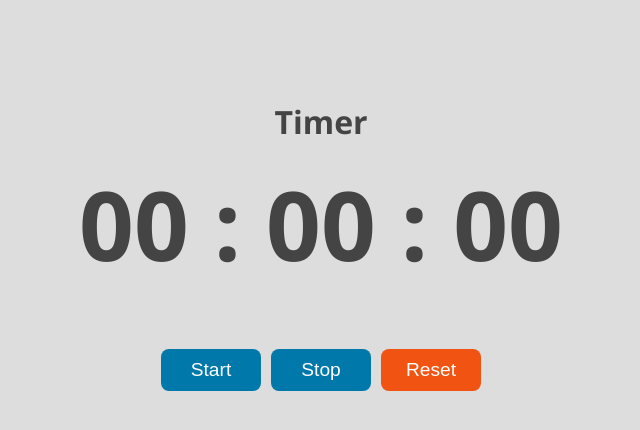
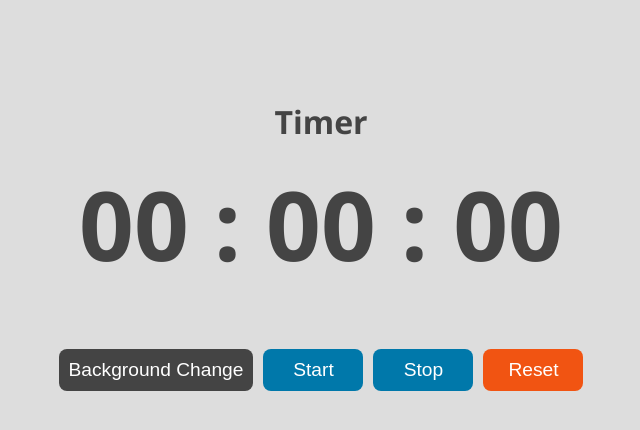
Before and after one commit to MiladRaouf/timer-miniproject-react, a React (Create React App) app: page / in a window 1280 px wide. Shown: the top 430 px of the page, without its empty margins (319-959 px from the left). Built offline with nearby package versions, Linux system fonts and the light colour scheme.

Commit message:
change class to function and create background button

```diff
--- a/src/App.js
+++ b/src/App.js
@@ -1,4 +1,4 @@
-import React from 'react';
+import React, { useEffect, useState } from 'react';
 import ReactDOM from 'react-dom';
 import Timer from './Timer';
 import Title from './Title';
@@ -6,15 +6,25 @@ import Title from './Title';
 import './style.css';
 
 
-class App extends React.Component {
-    render() {
-        return (
-            <div className='timer-parent'>
-                <Title />
-                <Timer />
-            </div>
-        );
-    }
+
+let App = () => {
+    const [title, setTitle] = useState('Timer');
+    const [isLight, setIsligth] = useState('false');
+
+    // useEffect(()=>{
+    //     return ()=>{};
+    // },[]);
+
+    const isLightHandle = ()=>{
+        setIsligth(!isLight);
+    };
+
+    return (
+        <div className = 'timer-parent'>
+            <Title title = {title} />
+            <Timer isLight = {isLight} isLightHandle = {isLightHandle} />
+        </div>
+    );
 }
 
 export default App;
--- a/src/Timer.js
+++ b/src/Timer.js
@@ -15,7 +15,7 @@ class Timer extends React.Component {
     }
 
     runTimer = () => {
-        if (this.state.runTime == false) {
+        if (this.state.runTime === false) {
             this.setState({
                 runTime: true
             });
@@ -25,14 +25,14 @@ class Timer extends React.Component {
                     second: this.state.second + 1
                 });
 
-                if (this.state.second == 60) {
+                if (this.state.second === 60) {
                     this.setState({
                         minute: this.state.minute + 1,
                         second: 0
                     });
                 }
 
-                if (this.state.minute == 60) {
+                if (this.state.minute === 60) {
                     this.setState({
                         hour: this.state.hour + 1,
                         minute: 0
@@ -63,14 +63,16 @@ class Timer extends React.Component {
         let h = this.state.hour;
         let m = this.state.minute;
         let s = this.state.second;
+        let changeBackgroundClassName = this.props.isLight ? 'change-background dark' : 'change-background light';
 
         return (
             <div>
                 <h1>{`${h < 10 ? '0' + h : h} : ${m < 10 ? '0' + m : m} : ${s < 10 ? '0' + s : s}`}</h1>
                 <div className='button-box'>
-                    <button onClick={this.runTimer}>Start</button>
-                    <button onClick={this.stopTimer}>Stop</button>
-                    <button onClick={this.resetTimer}>Reset</button>
+                    <button className={changeBackgroundClassName} onClick={this.props.isLightHandle}>Background Change</button>
+                    <button className='start' onClick={this.runTimer}>Start</button>
+                    <button className='stop' onClick={this.stopTimer}>Stop</button>
+                    <button className='reset' onClick={this.resetTimer}>Reset</button>
                 </div>
             </div>
         );
--- a/src/Title.js
+++ b/src/Title.js
@@ -5,7 +5,7 @@ import ReactDOM from 'react-dom';
 class Title extends React.Component {
   render() {
     return (
-      <h1>Timer</h1>
+      <h1>{this.props.title}</h1>
     );
   }
 }
--- a/src/style.css
+++ b/src/style.css
@@ -28,11 +28,9 @@ body {
 }
 
 .button-box>button {
-    background: #0078AA;
     border-radius: 8px;
-    padding: 10px 3px;
+    padding: 10px;
     transition: 0.2s;
-    width: 100px;
     text-align: center;
     border: none;
     color: #fff;
@@ -41,14 +39,34 @@ body {
     margin: 0 5px;
 }
 
-.button-box>button:hover {
+.button-box>.start,
+.button-box>.stop{
+    background: #0078AA;
+    width: 100px;
+}
+
+.button-box>.start:hover,
+.button-box>.stop:hover {
     background: #1363DF;
 }
 
-.button-box>:last-child {
+.button-box>.reset {
     background: #F15412;
+    width: 100px;
 }
 
-.button-box>:last-child:hover {
+.button-box>.reset:hover {
     background: #E83A14;
 }
+
+.button-box>.change-background.dark{
+    background: #444;
+    color: #fff;
+    transition: 0.2s;
+}
+
+.button-box>.change-background.light{
+    background: #fff;
+    color: #444;
+    transition: 0.2s;
+}
```
